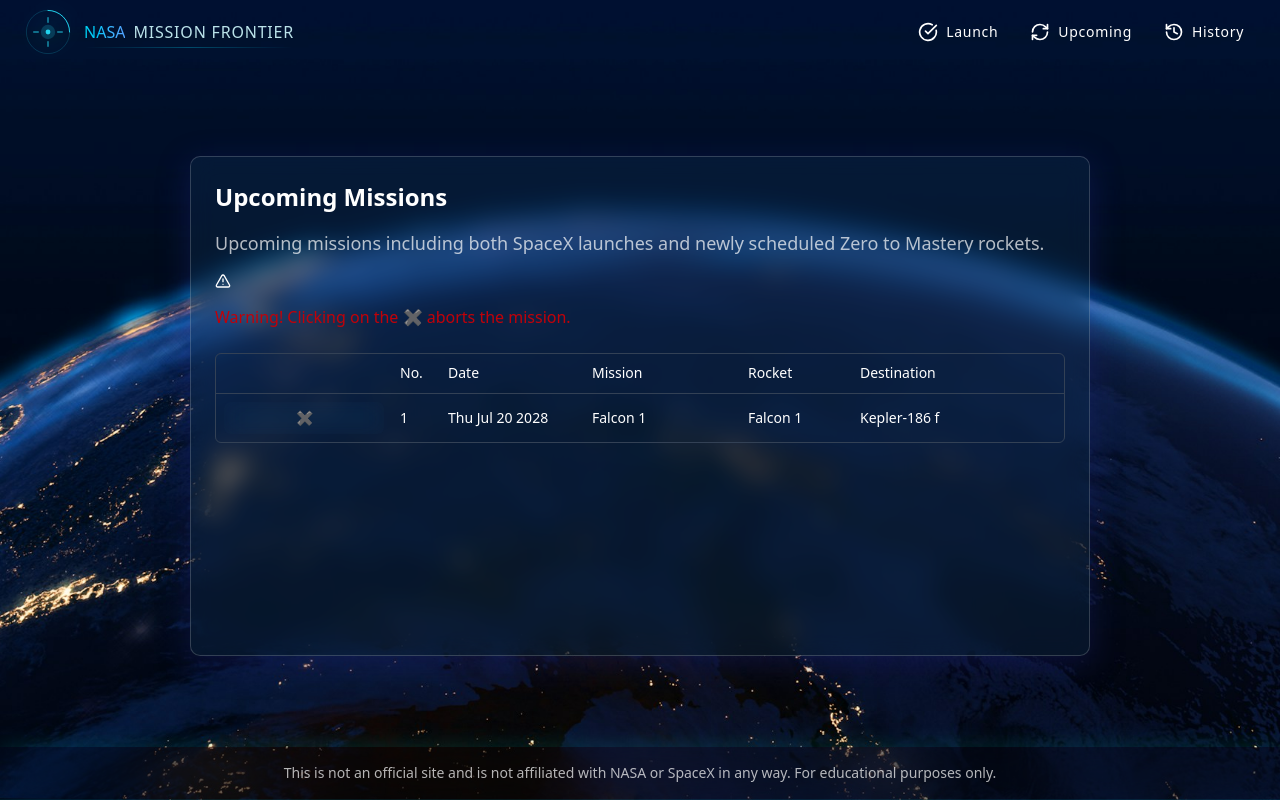
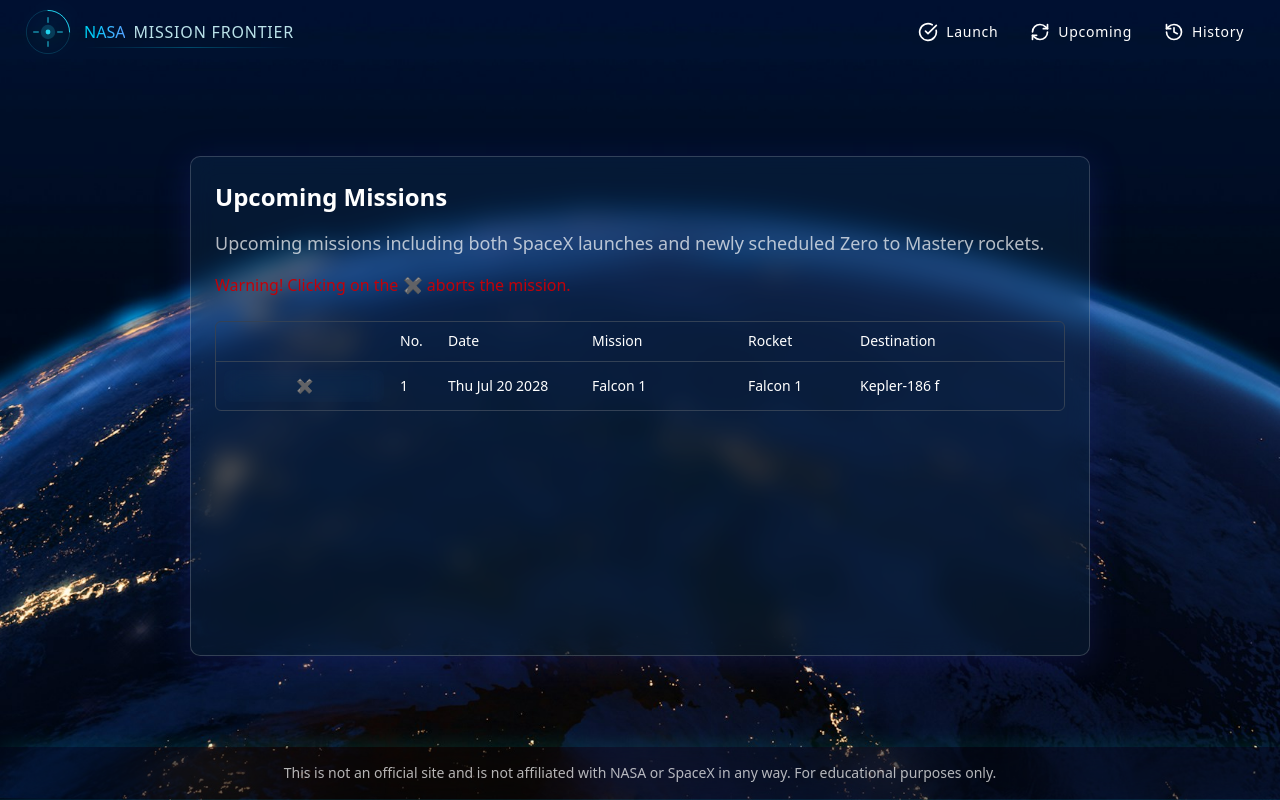
Before and after one commit to Evita-M/nasa-project, a React (Vite) app in the folder client/: page /upcoming in a window 1280 px wide. Built offline with nearby package versions, Linux system fonts and the light colour scheme; a web font is replaced by a local one.

Commit message:
refactor: update import paths

```diff
--- a/client/src/pages/AppLayout.tsx
+++ b/client/src/pages/AppLayout.tsx
@@ -4,7 +4,7 @@
 import Launch from './Launch';
 import History from './History';
 import Upcoming from './Upcoming';
-import { Card } from '@/components/ui/card';
+import { Card } from '../components/ui/Card';
 
 const AppLayout = () => {
   const planets = [{ kepler_name: 'Kepler-186 f' }];
--- a/client/src/pages/Launch.tsx
+++ b/client/src/pages/Launch.tsx
@@ -1,8 +1,14 @@
-import { Button } from "../components/ui/button";
-import { Input } from "../components/ui/input";
-import { Label } from "../components/ui/label";
-import { Select, SelectContent, SelectItem, SelectTrigger, SelectValue } from "../components/ui/select";
-import { Loader2 } from "lucide-react";
+import { Button } from '../components/ui/Button';
+import { Input } from '../components/ui/Input';
+import { Label } from '../components/ui/Label';
+import {
+  Select,
+  SelectContent,
+  SelectItem,
+  SelectTrigger,
+  SelectValue,
+} from '../components/ui/Select';
+import { Loader2 } from 'lucide-react';
 
 interface Planet {
   kepler_name: string;
@@ -16,33 +22,44 @@
   subtitle: string;
 }
 
-const Launch = ({ planets, submitLaunch, isPendingLaunch, title, subtitle }: LaunchProps) => {
-  const today = new Date().toISOString().split("T")[0];
+const Launch = ({
+  planets,
+  submitLaunch,
+  isPendingLaunch,
+  title,
+  subtitle,
+}: LaunchProps) => {
+  const today = new Date().toISOString().split('T')[0];
 
   return (
-    <div
-      id="launch"
-    >
+    <div id="launch">
       <div className="space-y-8">
         <div className="space-y-4">
           <h1 className="text-2xl font-bold">{title}</h1>
-          <p className="text-lg text-white/70">
-            {subtitle}
-          </p>
+          <p className="text-lg text-white/70">{subtitle}</p>
           <div className="p-4 rounded-lg">
             <p className="text-sm font-medium mb-2">
-              Only confirmed planets matching the following criteria are available for the earliest scheduled missions:
+              Only confirmed planets matching the following criteria are
+              available for the earliest scheduled missions:
             </p>
             <ul className="list-disc pl-6 space-y-1 text-sm">
               <li>Planetary radius &lt; 1.6 times Earth's radius</li>
-              <li>Effective stellar flux &gt; 0.36 times Earth's value and &lt; 1.11 times Earth's value</li>
+              <li>
+                Effective stellar flux &gt; 0.36 times Earth's value and &lt;
+                1.11 times Earth's value
+              </li>
             </ul>
           </div>
         </div>
 
-        <form onSubmit={submitLaunch} className="grid grid-cols-1 md:grid-cols-2 gap-6 max-w-2xl">
+        <form
+          onSubmit={submitLaunch}
+          className="grid grid-cols-1 md:grid-cols-2 gap-6 max-w-2xl"
+        >
           <div className="space-y-2">
-            <Label htmlFor="launch-day" className="text-sm font-medium">Launch Date</Label>
+            <Label htmlFor="launch-day" className="text-sm font-medium">
+              Launch Date
+            </Label>
             <Input
               type="date"
               id="launch-day"
@@ -55,7 +72,9 @@
           </div>
 
           <div className="space-y-2">
-            <Label htmlFor="mission-name" className="text-sm font-medium">Mission Name</Label>
+            <Label htmlFor="mission-name" className="text-sm font-medium">
+              Mission Name
+            </Label>
             <Input
               type="text"
               id="mission-name"
@@ -66,7 +85,9 @@
           </div>
 
           <div className="space-y-2">
-            <Label htmlFor="rocket-name" className="text-sm font-medium">Rocket Type</Label>
+            <Label htmlFor="rocket-name" className="text-sm font-medium">
+              Rocket Type
+            </Label>
             <Input
               type="text"
               id="rocket-name"
@@ -77,14 +98,19 @@
           </div>
 
           <div className="space-y-2">
-            <Label htmlFor="planets-selector" className="text-sm font-medium">Destination Exoplanet</Label>
+            <Label htmlFor="planets-selector" className="text-sm font-medium">
+              Destination Exoplanet
+            </Label>
             <Select>
               <SelectTrigger className="w-full">
                 <SelectValue placeholder="Select a planet" />
               </SelectTrigger>
               <SelectContent>
-                {planets?.map(planet => (
-                  <SelectItem key={planet.kepler_name} value={planet.kepler_name}>
+                {planets?.map((planet) => (
+                  <SelectItem
+                    key={planet.kepler_name}
+                    value={planet.kepler_name}
+                  >
                     {planet.kepler_name}
                   </SelectItem>
                 ))}
@@ -104,7 +130,7 @@
                   Launching...
                 </>
               ) : (
-                "Launch Mission"
+                'Launch Mission'
               )}
             </Button>
           </div>
--- a/client/src/pages/Upcoming.tsx
+++ b/client/src/pages/Upcoming.tsx
@@ -6,8 +6,8 @@
   TableHead,
   TableHeader,
   TableRow,
-} from '../components/ui/table';
-import { Button } from '../components/ui/button';
+} from '../components/ui/Table';
+import { Button } from '../components/ui/Button';
 import { AlertTriangle } from 'lucide-react';
 
 interface Launch {
@@ -62,7 +62,6 @@
         <div className="space-y-4">
           <h1 className="text-2xl font-bold">{title}</h1>
           <p className="text-lg text-white/70">{subtitle}</p>
-          <AlertTriangle className="h-4 w-4" />
           <p className="text-red-700 font-medium">
             Warning! Clicking on the ✖ aborts the mission.
           </p>
```
Also changed, not shown: client/src/pages/History.tsx (+12 -13 lines).
